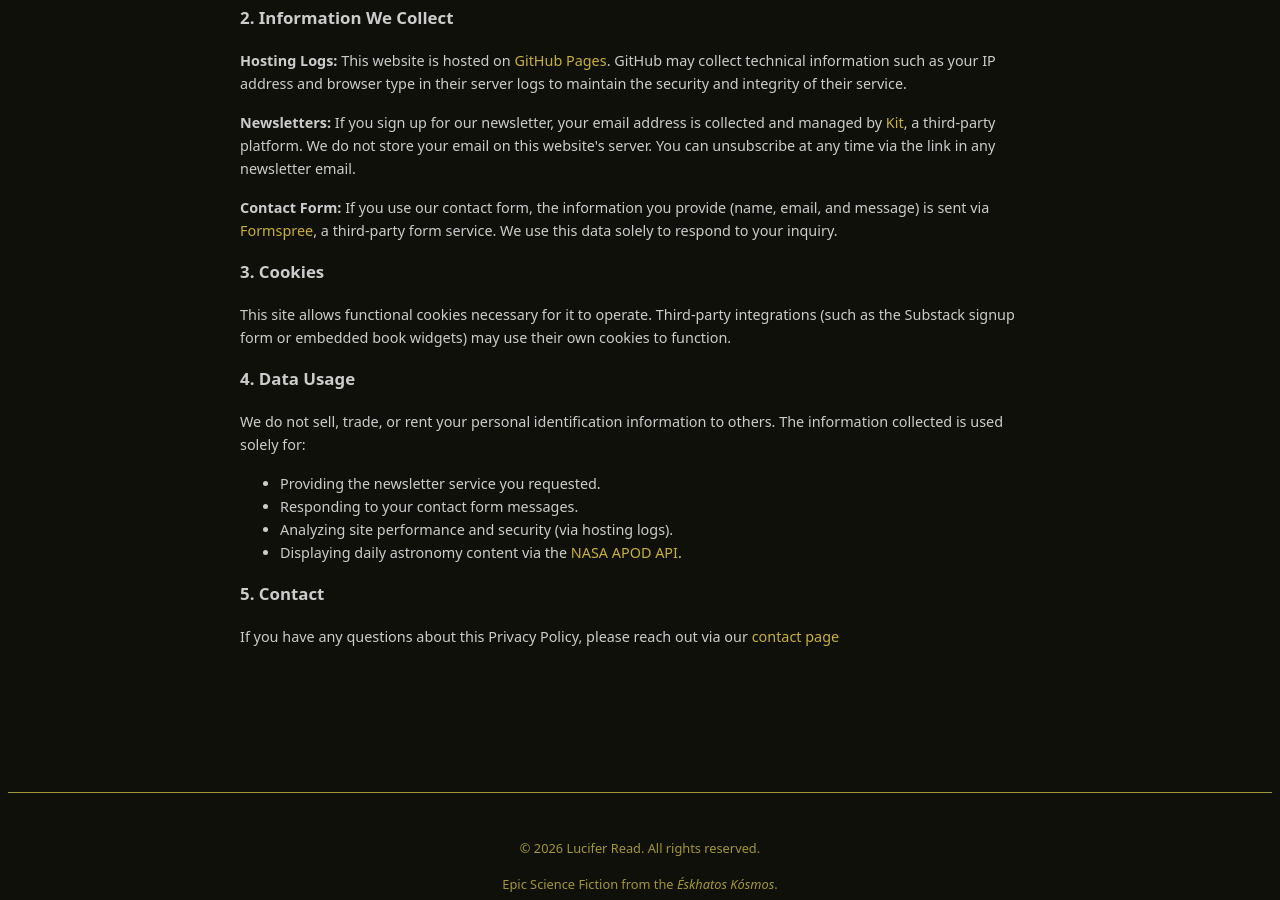
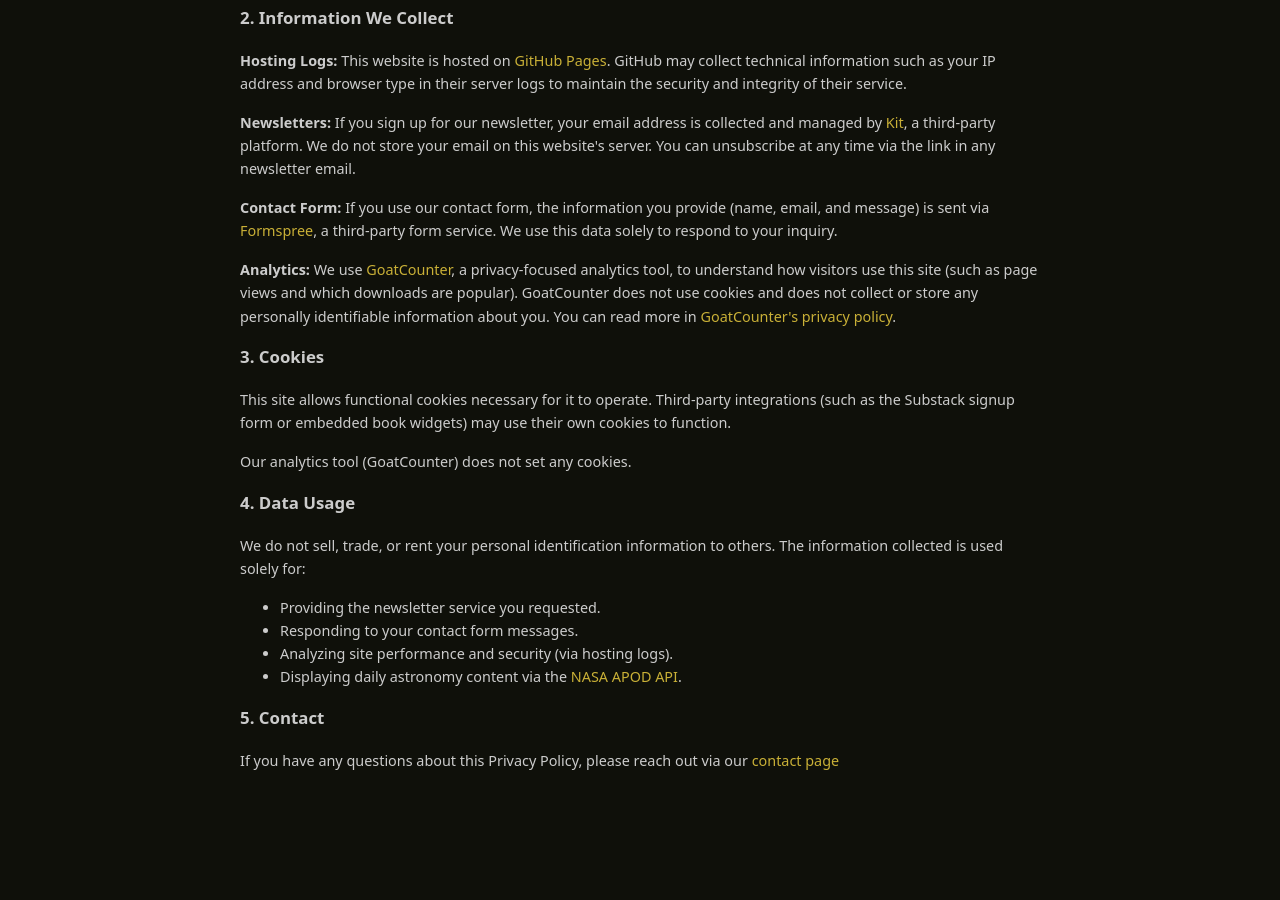
Before and after one commit to luciferread/luciferread.github.io, a Jekyll site: the page built from pages/privacy.md, in a window 1280 px wide and 900 px high, scrolled down 392 px. Built offline with Jekyll 4.4.1, drawn with Linux system fonts in a browser that asks for light colours.

Commit message:
Update privacy.md

```diff
--- a/pages/privacy.md
+++ b/pages/privacy.md
@@ -26,6 +26,7 @@
             <strong>Hosting Logs:</strong> This website is hosted on <a href="https://docs.github.com/en/site-policy/privacy-policies/github-general-privacy-statement" target="_blank" rel="noopener noreferrer">GitHub Pages</a>. GitHub may collect technical information
             such as your IP address and browser type in their server logs to maintain the security and integrity of their service.
         </p>
+
         <p>
             <strong>Newsletters:</strong> If you sign up for our newsletter, your email address is collected and managed
             by <a href="https://kit.com/privacy" target="_blank" rel="noopener noreferrer">Kit</a>, a third-party platform. We do not store your email on this website's server.
@@ -37,10 +38,22 @@
             is sent via <a href="https://formspree.io/legal/privacy-policy/" target="_blank" rel="noopener noreferrer">Formspree</a>, a third-party form service. We use this data solely to respond to your inquiry.
         </p>
 
+        <p>
+            <strong>Analytics:</strong> We use <a href="https://www.goatcounter.com/" target="_blank" rel="noopener noreferrer">GoatCounter</a>,
+            a privacy-focused analytics tool, to understand how visitors use this site (such as page views and which
+            downloads are popular). GoatCounter does not use cookies and does not collect or store any personally
+            identifiable information about you. You can read more in
+            <a href="https://www.goatcounter.com/help/privacy" target="_blank" rel="noopener noreferrer">GoatCounter's privacy policy</a>.
+        </p>
+
         <h3>3. Cookies</h3>
         <p>
             This site allows functional cookies necessary for it to operate. Third-party integrations (such as the Substack
             signup form or embedded book widgets) may use their own cookies to function.
+        </p>
+
+        <p>
+            Our analytics tool (GoatCounter) does not set any cookies.
         </p>
 
         <h3>4. Data Usage</h3>
```
